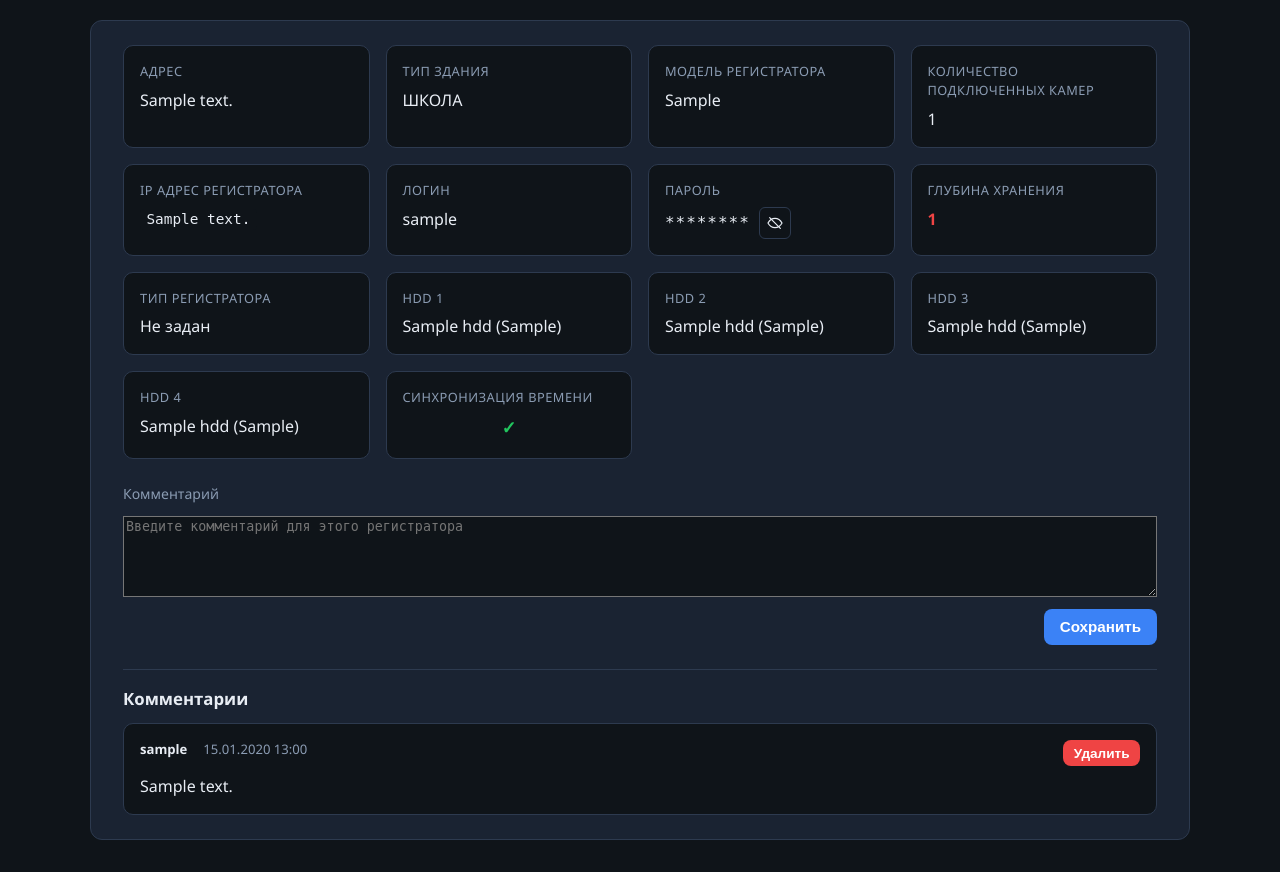
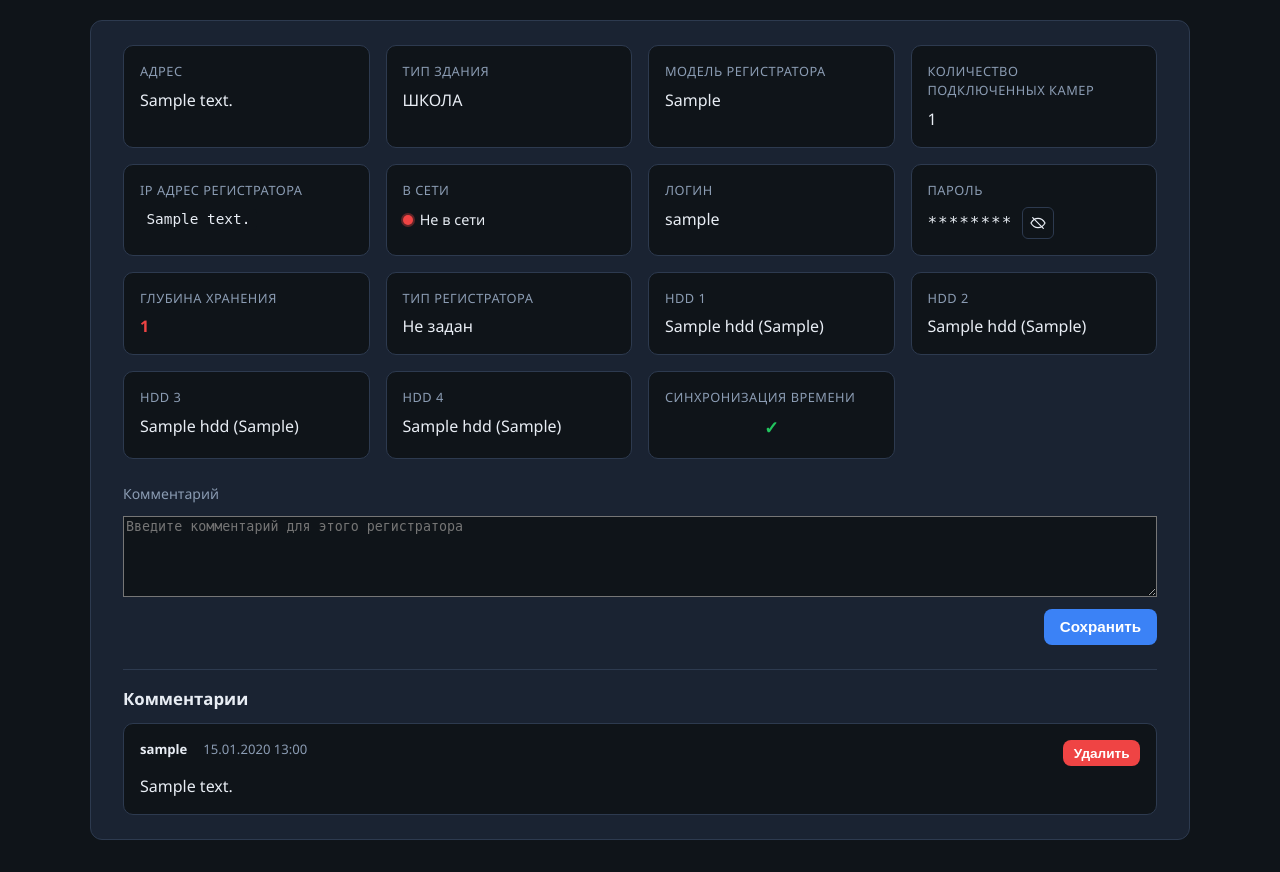
Before and after one commit to lobachevma/vreg, a Flask app: page /recorders/1 in a window 1280 px wide. Shown: the part 199-1071 px from the top of the page. Run offline with Flask 3, Linux system fonts and the light colour scheme; the visitor is signed in with stand-in values (Sample User, id 1); tables that the repository leaves empty hold one stand-in row (values such as "Sample post").

Commit message:
Check recorder online from browser on detail page only
Probe recorder IP with up to three client-side HTTP attempts every 60s.
Remove server-side reachability; list page has no online column.

Co-authored-by: trongnghia68 <trongnghia68@nuit.edu.vn>

```diff
--- /dev/null
+++ b/app/static/online_status.js
@@ -0,0 +1,139 @@
+/**
+ * Проверка «В сети» только на карточке регистратора.
+ *
+ * Браузер не умеет ICMP ping — запросы идут с компьютера пользователя
+ * (fetch HEAD/no-cors к HTTP на IP регистратора), не с сервера Docker.
+ * За один цикл — не более MAX_ATTEMPTS попыток; повтор цикла каждые 60 с.
+ */
+(function () {
+    var CHECK_INTERVAL_MS = 60000;
+    var MAX_ATTEMPTS = 3;
+    var ATTEMPT_TIMEOUT_MS = 2500;
+
+    function buildProbeUrls(ip) {
+        var host = ip.trim();
+        return [
+            "http://" + host + "/",
+            "http://" + host + ":8000/",
+            "http://" + host + "/",
+        ];
+    }
+
+    function probeOnce(url) {
+        var controller = new AbortController();
+        var timer = window.setTimeout(function () {
+            controller.abort();
+        }, ATTEMPT_TIMEOUT_MS);
+
+        return fetch(url, {
+            method: "HEAD",
+            mode: "no-cors",
+            cache: "no-store",
+            signal: controller.signal,
+        })
+            .then(function () {
+                return true;
+            })
+            .catch(function () {
+                return false;
+            })
+            .finally(function () {
+                window.clearTimeout(timer);
+            });
+    }
+
+    function runReachabilityCheck(ip) {
+        var urls = buildProbeUrls(ip).slice(0, MAX_ATTEMPTS);
+        var chain = Promise.resolve(false);
+
+        urls.forEach(function (url) {
+            chain = chain.then(function (alreadyOnline) {
+                if (alreadyOnline) {
+                    return true;
+                }
+                return probeOnce(url);
+            });
+        });
+
+        return chain;
+    }
+
+    function setLoading(el) {
+        el.dataset.state = "loading";
+        var dot = el.querySelector(".online-dot");
+        if (dot) {
+            dot.classList.remove(
+                "online-dot--online",
+                "online-dot--offline"
+            );
+            dot.classList.add("online-dot--unknown");
+        }
+        var label = el.querySelector(".online-label");
+        if (label) {
+            label.textContent = "Проверка…";
+        }
+        el.setAttribute("aria-label", "Проверка связи");
+    }
+
+    function applyOnlineStatus(el, online) {
+        el.dataset.state = online ? "online" : "offline";
+        var dot = el.querySelector(".online-dot");
+        if (dot) {
+            dot.classList.remove(
+                "online-dot--unknown",
+                "online-dot--online",
+                "online-dot--offline"
+            );
+            dot.classList.add(online ? "online-dot--online" : "online-dot--offline");
+        }
+        var label = el.querySelector(".online-label");
+        if (label) {
+            label.textContent = online ? "В сети" : "Не в сети";
+        }
+        el.setAttribute("aria-label", online ? "В сети" : "Не в сети");
+    }
+
+    window.addEventListener("DOMContentLoaded", function () {
+        document.querySelectorAll(".online-status[data-recorder-ip]").forEach(function (el) {
+            var ip = (el.dataset.recorderIp || "").trim();
+            if (!ip) {
+                applyOnlineStatus(el, false);
+                return;
+            }
+
+            var intervalId = null;
+            var checkInFlight = false;
+
+            function runCycle() {
+                if (checkInFlight) {
+                    return;
+                }
+                checkInFlight = true;
+                setLoading(el);
+                runReachabilityCheck(ip)
+                    .then(function (online) {
+                        applyOnlineStatus(el, online);
+                    })
+                    .catch(function () {
+                        applyOnlineStatus(el, false);
+                    })
+                    .finally(function () {
+                        checkInFlight = false;
+                    });
+            }
+
+            runCycle();
+            intervalId = window.setInterval(runCycle, CHECK_INTERVAL_MS);
+
+            function clearTimer() {
+                if (intervalId !== null) {
+                    window.clearInterval(intervalId);
+                    intervalId = null;
+                }
+            }
+
+            window.addEventListener("beforeunload", clearTimer);
+            window.addEventListener("pagehide", clearTimer);
+        });
+    });
+})();
--- a/app/static/style.css
+++ b/app/static/style.css
@@ -16,6 +16,9 @@
     --warning-text: #fcd34d;
     --info-bg: #1e3a5f;
     --info-text: #93c5fd;
+    --online-status-online: #22c55e;
+    --online-status-offline: var(--danger);
+    --online-status-unknown: var(--muted);
 }
 
 * {
@@ -771,6 +774,40 @@ code {
     color: var(--danger);
 }
 
+.online-status {
+    display: inline-flex;
+    align-items: center;
+    gap: 0.45rem;
+}
+
+.online-dot {
+    width: 0.625rem;
+    height: 0.625rem;
+    border-radius: 50%;
+    flex-shrink: 0;
+    background: var(--online-status-unknown);
+}
+
+.online-dot--online {
+    background: var(--online-status-online);
+    box-shadow: 0 0 0 2px color-mix(in srgb, var(--online-status-online) 35%, transparent);
+}
+
+.online-dot--offline {
+    background: var(--online-status-offline);
+    box-shadow: 0 0 0 2px color-mix(in srgb, var(--online-status-offline) 35%, transparent);
+}
+
+.online-label {
+    font-size: 0.9rem;
+    color: var(--muted);
+}
+
+.online-status[data-state="online"] .online-label,
+.online-status[data-state="offline"] .online-label {
+    color: var(--text);
+}
+
 .badge {
     display: inline-block;
     padding: 0.2rem 0.5rem;
--- a/app/templates/recorder_detail.html
+++ b/app/templates/recorder_detail.html
@@ -45,6 +45,18 @@
                 <a href="http://{{ recorder.ip_address }}" target="_blank" rel="noopener noreferrer" class="ip-link">
                     <code>{{ recorder.ip_address }}</code>
                 </a>
+            </dd>
+        </div>
+        <div>
+            <dt>В сети</dt>
+            <dd>
+                <span class="online-status"
+                      data-recorder-ip="{{ recorder.ip_address }}"
+                      data-state="loading"
+                      aria-label="Проверка связи">
+                    <span class="online-dot online-dot--unknown" aria-hidden="true"></span>
+                    <span class="online-label">Проверка…</span>
+                </span>
             </dd>
         </div>
         <div>
@@ -141,6 +153,7 @@
         {% endif %}
     </div>
 </div>
+<script src="{{ url_for('static', filename='online_status.js') }}"></script>
 <script>
     window.addEventListener("DOMContentLoaded", function () {
         document.querySelectorAll(".password-field").forEach(function (field) {
```
